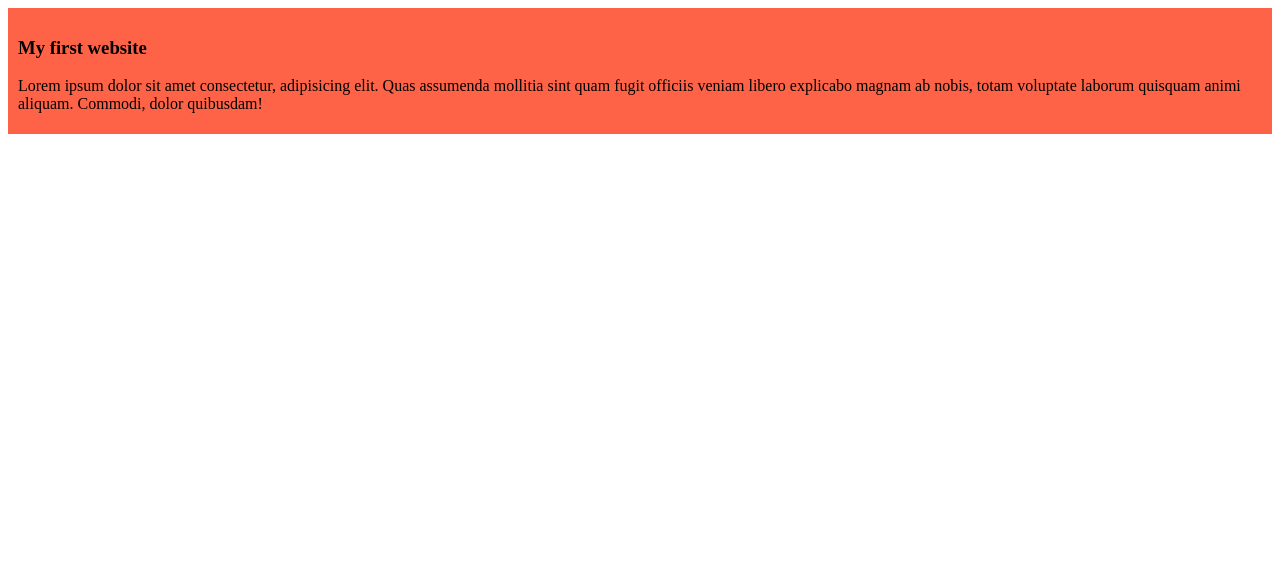
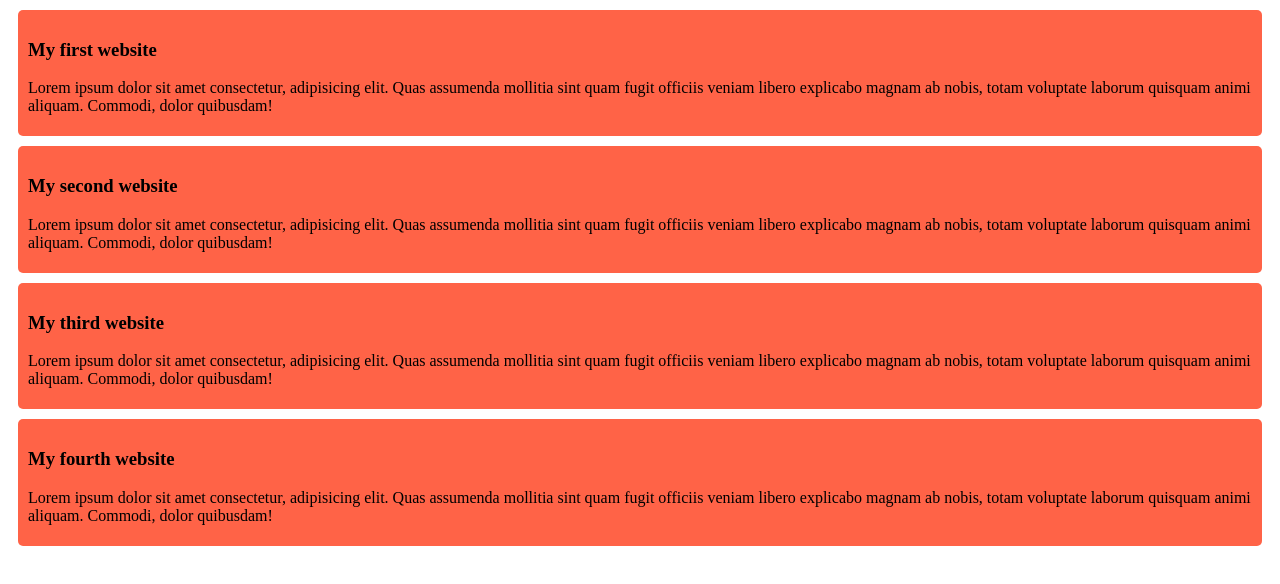
Before and after one commit to Shanto37/my-simple-website, a plain HTML site: page index.html in a window 1280 px wide. Drawn offline with Linux system fonts and the light colour scheme.

Commit message:
addeed the second, third, fourth blog

```diff
--- a/index.html
+++ b/index.html
@@ -6,8 +6,21 @@
     <title>My simple website</title>
     <link rel="stylesheet" href="style/blog.css">
 </head>
-<body><div>
+<body>
+    <div>
     <h3>My first website</h3>
+    <p>Lorem ipsum dolor sit amet consectetur, adipisicing elit. Quas assumenda mollitia sint quam fugit officiis veniam libero explicabo magnam ab nobis, totam voluptate laborum quisquam animi aliquam. Commodi, dolor quibusdam!</p>
+</div>
+<div>
+    <h3>My second website</h3>
+    <p>Lorem ipsum dolor sit amet consectetur, adipisicing elit. Quas assumenda mollitia sint quam fugit officiis veniam libero explicabo magnam ab nobis, totam voluptate laborum quisquam animi aliquam. Commodi, dolor quibusdam!</p>
+</div>
+<div>
+    <h3>My third website</h3>
+    <p>Lorem ipsum dolor sit amet consectetur, adipisicing elit. Quas assumenda mollitia sint quam fugit officiis veniam libero explicabo magnam ab nobis, totam voluptate laborum quisquam animi aliquam. Commodi, dolor quibusdam!</p>
+</div>
+<div>
+    <h3>My fourth website</h3>
     <p>Lorem ipsum dolor sit amet consectetur, adipisicing elit. Quas assumenda mollitia sint quam fugit officiis veniam libero explicabo magnam ab nobis, totam voluptate laborum quisquam animi aliquam. Commodi, dolor quibusdam!</p>
 </div>
 </body>
--- a/style/blog.css
+++ b/style/blog.css
@@ -2,4 +2,6 @@ div{
     background-color: tomato;
     padding: 10px;
     padding-bottom: 5px;
+    margin: 10px;
+    border-radius: 5px;
 }
```
